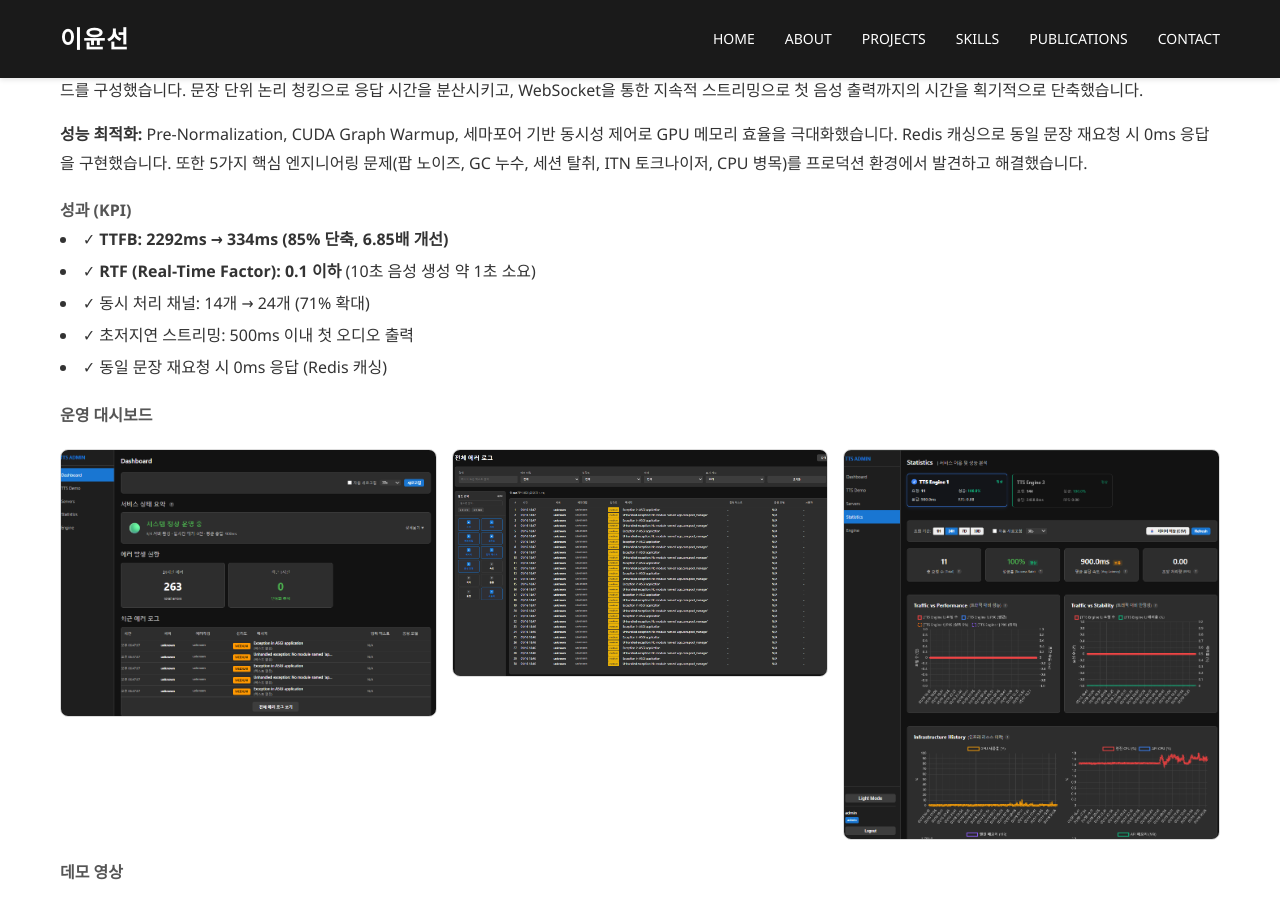
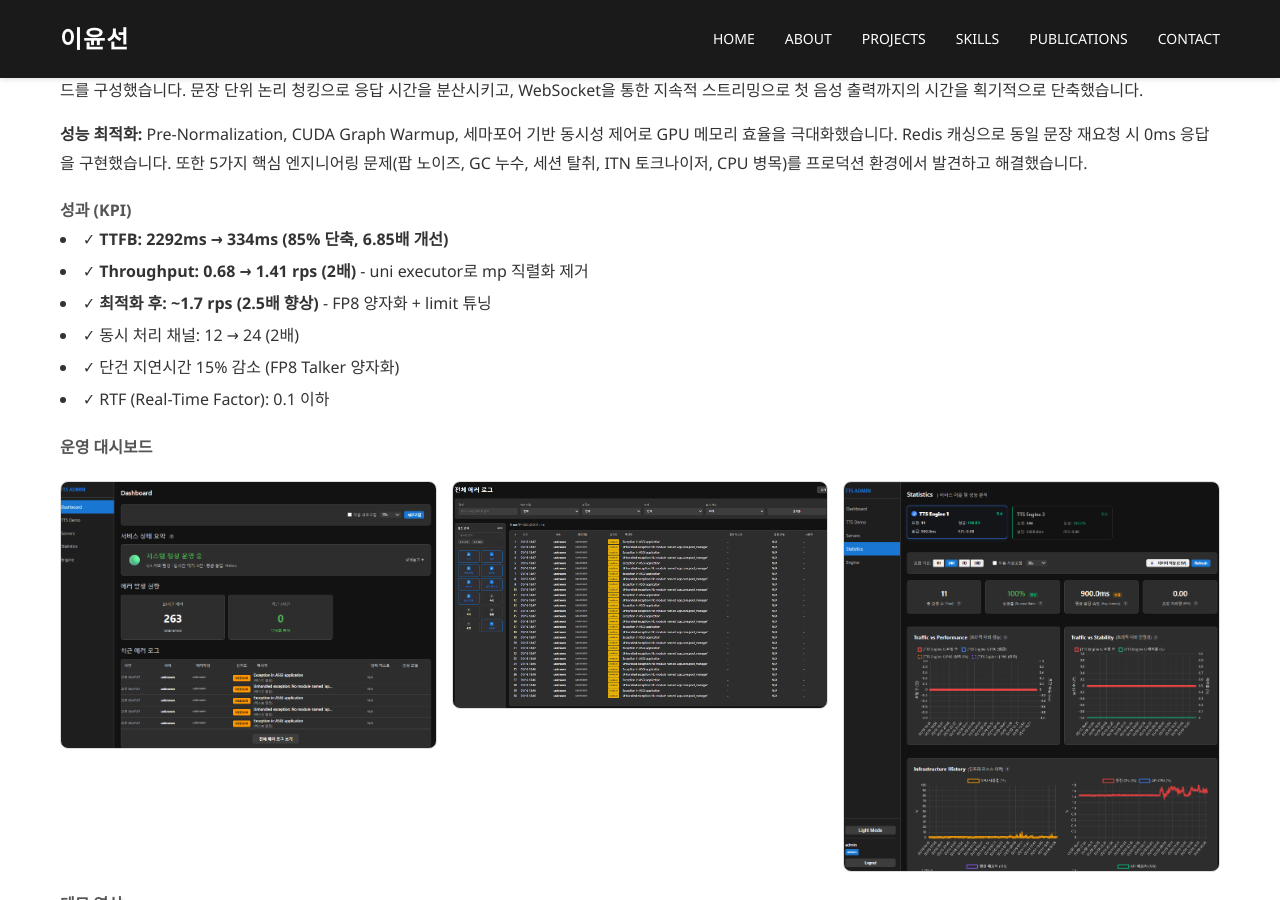
Before and after one commit to ckc5800/ckc5800.github.io, a Jekyll site: the page built from projects.html, in a window 1280 px wide and 900 px high, scrolled down 447 px. Built offline with Jekyll 4.4.1, drawn with Linux system fonts in a browser that asks for light colours.

Commit message:
Update: Qwen3-TTS throughput metrics (0.68→1.41→1.7 rps, 2.5x improvement)

```diff
--- a/projects.html
+++ b/projects.html
@@ -20,10 +20,11 @@
     <h4 style="margin-top: 20px; color: #555;">성과 (KPI)</h4>
     <ul style="list-style-position: inside; line-height: 2;">
         <li>✓ <strong>TTFB: 2292ms → 334ms (85% 단축, 6.85배 개선)</strong></li>
-        <li>✓ <strong>RTF (Real-Time Factor): 0.1 이하</strong> (10초 음성 생성 약 1초 소요)</li>
-        <li>✓ 동시 처리 채널: 14개 → 24개 (71% 확대)</li>
-        <li>✓ 초저지연 스트리밍: 500ms 이내 첫 오디오 출력</li>
-        <li>✓ 동일 문장 재요청 시 0ms 응답 (Redis 캐싱)</li>
+        <li>✓ <strong>Throughput: 0.68 → 1.41 rps (2배)</strong> - uni executor로 mp 직렬화 제거</li>
+        <li>✓ <strong>최적화 후: ~1.7 rps (2.5배 향상)</strong> - FP8 양자화 + limit 튜닝</li>
+        <li>✓ 동시 처리 채널: 12 → 24 (2배)</li>
+        <li>✓ 단건 지연시간 15% 감소 (FP8 Talker 양자화)</li>
+        <li>✓ RTF (Real-Time Factor): 0.1 이하</li>
     </ul>
 
     <h4 style="margin-top: 20px; color: #555;">운영 대시보드</h4>
```
